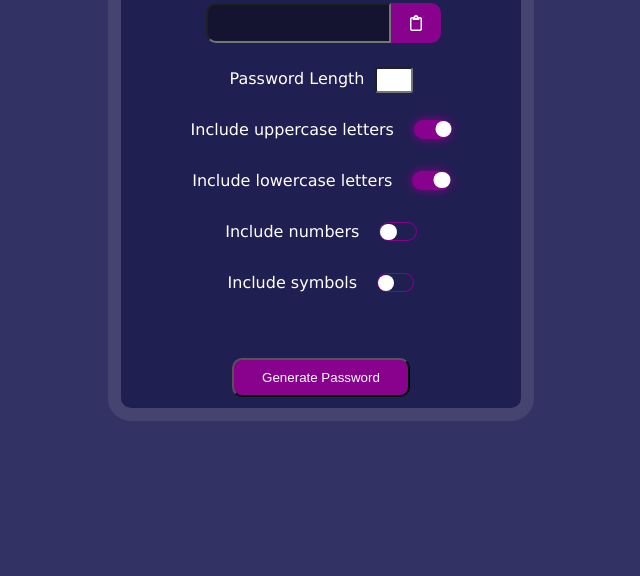
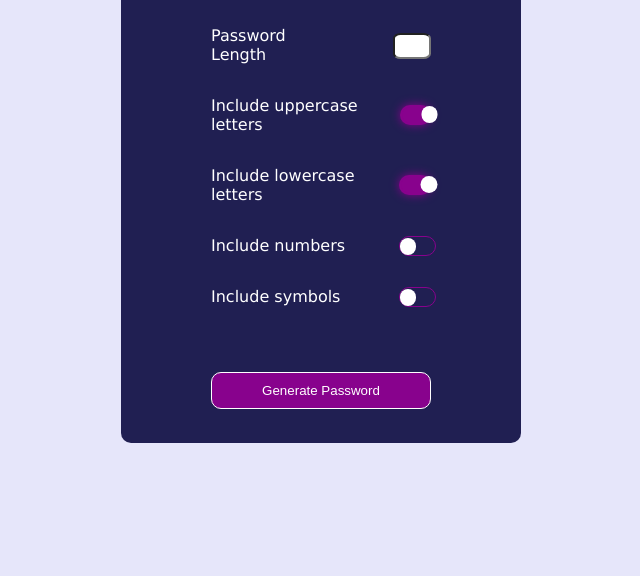
Before and after one commit to Silca93/PasswordGenerator, a plain HTML site: page index.html in a window 1280 px wide. Shown: the part 240-816 px from the top of the page, without its empty margins (327-967 px from the left). Drawn offline with Linux system fonts and the light colour scheme; a web font is replaced by a local one.

Commit message:
fixing eclatage au sol

```diff
--- a/index.html
+++ b/index.html
@@ -16,6 +16,9 @@
                 <i class="fa-regular fa-clipboard" style="color: #ffffff;"></i>
             </div>
         </div>
+
+        <div class="container">
+
                 <div class="passdiv">
                     <p class="text">Password Length</p>
                     <input class="value" id="ABC" type="number" max="20" min="1">
@@ -39,21 +42,28 @@
                 <div class="numbers">
                     <p class="text">Include numbers</p>
                     <!-- <input class="value" type="checkbox" id="yesNumbers" unchecked="checked"> -->
+                    <div class="numberSlider">
                         <label class="switch">
                             <input type="checkbox" id="yesNumbers" >
                             <span class="slider"></span>
                         </label>
                     </div>
+                </div>
                 <div class="symbols">
                     <p class="text">Include symbols</p>
                     <!-- <input class="value" type="checkbox" id="yesSymbols" unchecked="unchecked"> -->
+                    <div class="symbolSlider">
+
                         <label class="switch">
-                <input type="checkbox" id="yesSymbols" >
+                            <input type="checkbox" id="yesSymbols">
                             <span class="slider"></span>
                         </label>
                     </div>
+                </div>
                 <input class="" type="button" value="Generate Password" id="generate">
             </div>
+        </div>
     <script src="./public/js/main.js"></script>
+
 </body>
 </html>
--- a/public/css/style.css
+++ b/public/css/style.css
@@ -1,28 +1,57 @@
+
+@import url('https://fonts.googleapis.com/css2?family=Be+Vietnam+Pro:ital,wght@0,100;0,200;0,300;0,400;0,500;0,600;0,700;0,800;0,900;1,100;1,200;1,300;1,400;1,500;1,600;1,700;1,800;1,900&family=Encode+Sans:wght@100..900&family=Sixtyfour+Convergence&display=swap');
+
+
 body {
     width: 100dvw;
     height: 100dvh;
-    background-color: rgba(51,50,100,255);
+    background-color: #E6E6FA;
     display: flex;
     align-items: center;
     justify-content: center;
     z-index: 0;
+    font-family: "Sixtyfour Convergence", sans-serif !important;
+    font-optical-sizing: auto;
+    font-weight: 400;
+    font-style: normal;
+
 }
+
+p {
+    text-align: start;
+
+}
+
 
 
 .main {
     display: flex;
     flex-direction: column;
-    justify-content: center;
+    /* justify-content: center; */
+
     align-items: center;
-    height: 60%;
+    height: 550px;
     width: 400px;
     background-color: #201f52;
     border-radius: 10px;
+    font-family: "Be Vietnam Pro", sans-serif;
+    font-weight: 500;
+    font-style: normal;
     z-index:0;
-    box-shadow: 2px 3px 24px 12px rgba(0,0,0,0.75);
-    box-shadow: 0px 0px 1px 13px rgba(231, 231, 231, 0.1);
--moz-box-shadow: 2px 3px 24px 12px rgba(0,0,0,0.75);
+
 }
+
+.container {
+    width: 220px;
+    height: 300px;
+    display: flex;
+    flex-direction: column;
+    justify-content: space-between;
+
+
+}
+
+
 
 .secondary {
     height: 40%;
@@ -45,7 +74,7 @@ body {
     font-size: large;
 
     width: 20px;
-    border-radius: 3px;
+    border-radius: 20%;
 }
 
 
@@ -53,7 +82,6 @@ h2 {
     color: white;
     font-size: 23px;
     font-weight: 300;
-    font-family: Verdana, Geneva, Tahoma, sans-serif;
 }
 
 p {
@@ -103,8 +131,11 @@ p {
 }
 .passdiv {
     display: flex;
+    gap: 55px;
     color: white;
-    gap: 10px;
+
+
+
 
     align-items: center;
     justify-content: center;
@@ -118,6 +149,7 @@ p {
 
 
 }
+
 
 .lowercase {
     display: flex;
@@ -141,6 +173,17 @@ p {
     gap: 20px;
     justify-content: space-between;
     align-items: center;
+
+
+}
+
+.numberSlider {
+    margin-right: -5px;
+
+}
+.symbolSlider {
+    margin-right: -5px;
+
 }
 
 input {
@@ -166,6 +209,7 @@ input {
     padding: 10px 28px;
     border-radius: 10px;
     cursor: pointer;
+    border: 1px solid white;
 }
 
 
@@ -177,9 +221,14 @@ input {
     display: inline-block;
     background-color: transparent; /* Default background is transparent */
     border-radius: 50%;
+
     width: 2.5em;
     height: 1.3em;
   }
+
+#yesSymbols {
+    margin-left: 100px;
+}
 
   /* Hide default HTML checkbox */
   .switch input {
@@ -216,6 +265,7 @@ input {
     background-color: rgb(136, 2, 141); /* Background turns purple when toggled on */
     box-shadow: 0 0 10px rgb(136, 2, 141);
     border: 2px solid rgb(136, 2, 141);
+
   }
 
   .switch input:checked + .slider:before {
```
Lines whose indentation alone changed are shown as unchanged.
